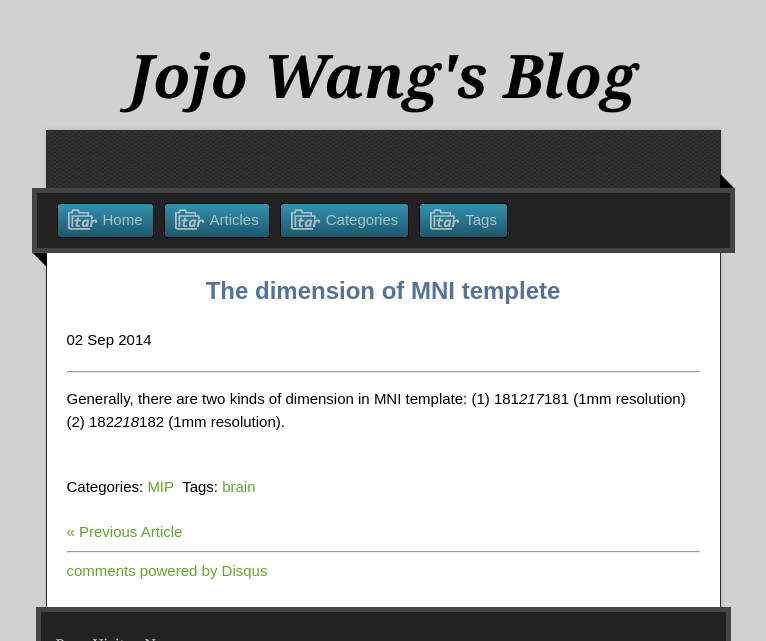
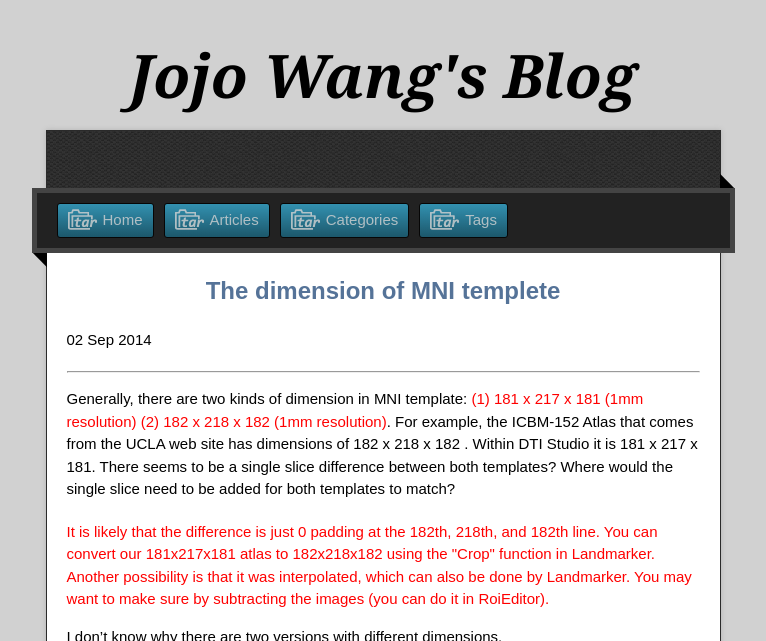
Before and after one commit to jojowang17/jekyll_demo, a Jekyll site: the page built from _posts/2014-09-02-dimension of MNI template.md, in a window 1280 px wide, cut to the strip 0-641 px from the top of the page. Shown: the whole strip, without its empty margins (257-1023 px from the left). Built offline with Jekyll 4.4.1, drawn with Linux system fonts in a browser that asks for light colours; nearby versions of some CDN libraries; comment, search, counter and statistics services are not loaded; some of the changed text lies outside the part shown.

Commit message:
Update 2014-09-02-dimension of MNI template.md

```diff
--- a/_posts/2014-09-02-dimension of MNI template.md
+++ b/_posts/2014-09-02-dimension of MNI template.md
@@ -6,4 +6,11 @@ title: The dimension of MNI templete
 comments: yes
 ---
 
-Generally, there are two kinds of dimension in MNI template: (1) 181*217*181 (1mm resolution) (2) 182*218*182 (1mm resolution).
+Generally, there are two kinds of dimension in MNI template: <font color="#FF0000">(1) 181 x 217 x 181 (1mm resolution) (2) 182 x 218 x 182 (1mm resolution)</font>. For example, the ICBM-152 Atlas that comes from the UCLA web site has dimensions of 182 x 218 x 182 .  Within DTI Studio it is 181 x 217 x 181. There seems to be a single slice  difference between both templates?  Where would the single slice need to be added for both templates to match?
+
+<font color="#FF0000">It is likely that the difference is just 0 padding at the 182th, 218th, and 182th line. You can convert our 181x217x181 atlas to 182x218x182 using the "Crop" function in Landmarker. Another possibility is that it was interpolated, which can also be done by Landmarker. You may want to make sure by subtracting the images (you can do it in RoiEditor). </font>
+
+I don't know why there are two versions with different dimensions.
+
+
+Reference: <a href="http://lists.mristudio.org/pipermail/mristudio-users/2009/000709.html">http://lists.mristudio.org/pipermail/mristudio-users/2009/000709.html</a>
```
